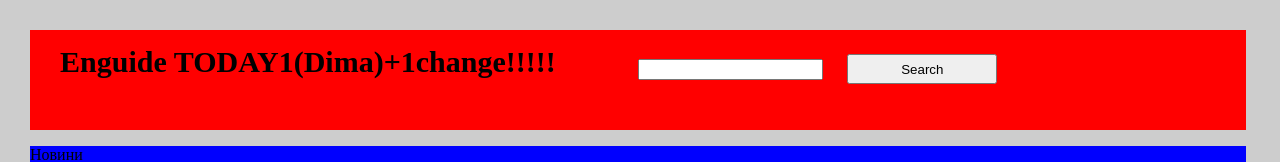
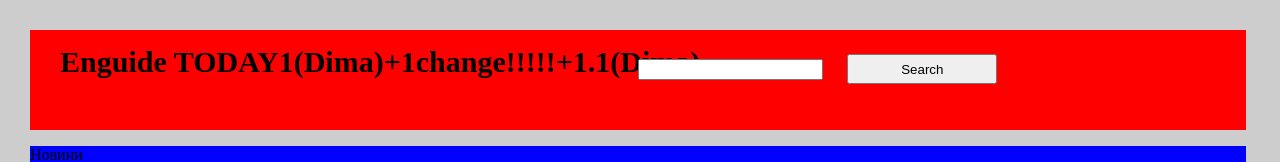
Before and after one commit to su115/strong_testing, an Angular app in the folder angular-test-app/: page / in a window 1280 px wide. Shown: the top 162 px of the page. Built offline with nearby package versions, Linux system fonts and the light colour scheme.

Commit message:
1.1 Dima

```diff
--- a/angular-test-app/src/app/components/header/header.component.html
+++ b/angular-test-app/src/app/components/header/header.component.html
@@ -1,5 +1,5 @@
 <div id="head">
-<p>Enguide TODAY1(Dima)+1change!!!!!</p>
-<input type="search" name="search" id="searchinp">
-<button type="button" name="button" id="buttoninp">Search</button>
+	<p>Enguide TODAY1(Dima)+1change!!!!!+1.1(Dima)</p>
+	<input type="search" name="search" id="searchinp">
+	<button type="button" name="button" id="buttoninp">Search</button>
 </div>
```
Also changed, not shown: 1 other file (tests, documents, lock files or other folders).
